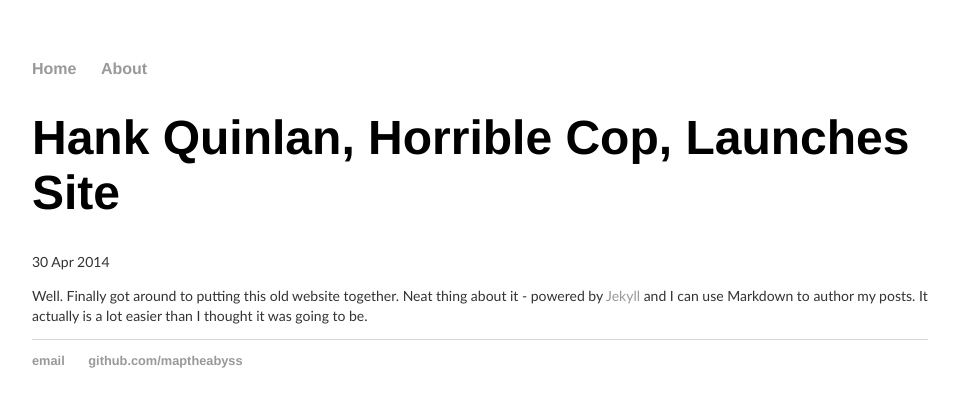
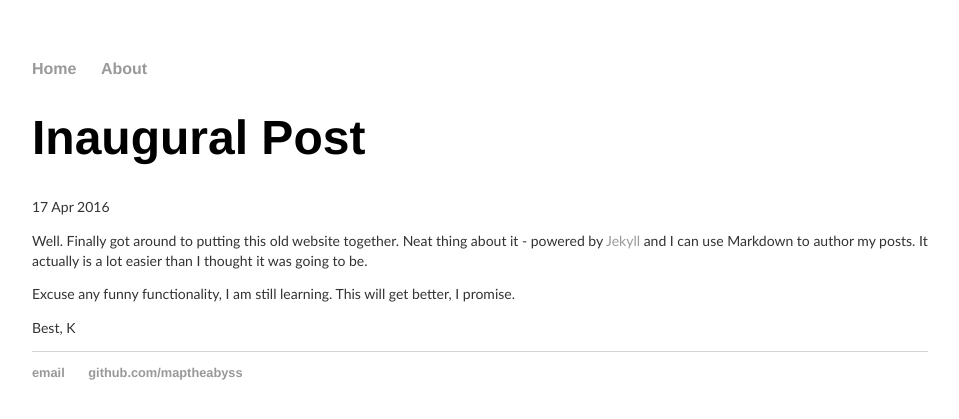
Before and after one commit to maptheabyss/maptheabyss.github.io, a Jekyll site: the page built from _posts/2016-04-17-inaugural-post.md, in a window 1280 px wide. Shown: the top 419 px of the page, without its empty margins (160-1119 px from the left). Built offline with Jekyll 4.4.1, drawn with Linux system fonts in a browser that asks for light colours.

Commit message:
Update and rename 2014-04-30-hank-quinlan-site-launched.md to 2016-04-17-inaugural-post.md
updated and renamed

```diff
--- a/_posts/2014-04-30-hank-quinlan-site-launched.md
+++ b/_posts/2016-04-17-inaugural-post.md
@@ -1,7 +1,12 @@
 ---
 layout: post
-title: "Hank Quinlan, Horrible Cop, Launches Site"
-date: 2014-04-30
+title: "Inaugural Post"
+date: 2016-04-17
 ---
 
 Well. Finally got around to putting this old website together. Neat thing about it - powered by [Jekyll](http://jekyllrb.com) and I can use Markdown to author my posts. It actually is a lot easier than I thought it was going to be.
+
+Excuse any funny functionality, I am still learning. This will get better, I promise.
+
+Best,
+K
```
